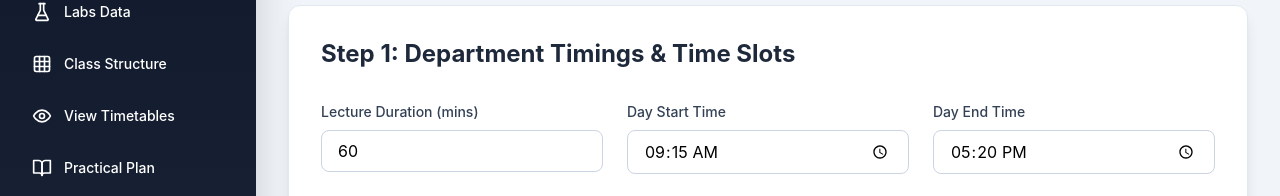
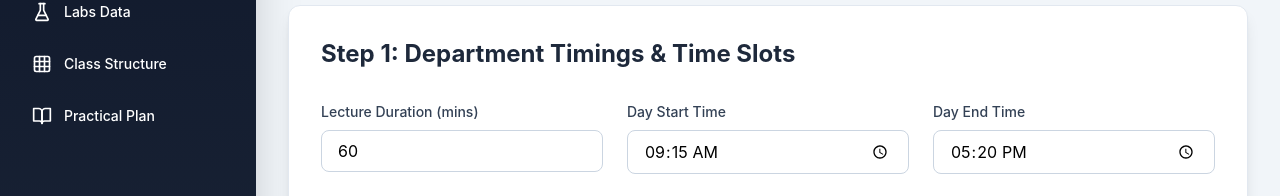
Before and after one commit to Tejas-2607/TimeTable, a React (Vite) app in the folder Frontend/: page / in a window 1280 px wide. Shown: the part 231-427 px from the top of the page. Built offline with nearby package versions, Linux system fonts and the light colour scheme; no server answers.

Commit message:
feat: Initialize frontend application and implement core timetable generation and data management features, including department timings, subjects, faculty, and labs.

```diff
--- a/Frontend/src/components/Sidebar.jsx
+++ b/Frontend/src/components/Sidebar.jsx
@@ -9,7 +9,7 @@ export default function Sidebar({ activeTab, onTabChange }) {
     { id: 'faculty', label: 'Faculty Data', icon: Users },
     { id: 'labs', label: 'Labs Data', icon: FlaskConical },
     { id: 'structure', label: 'Class Structure', icon: Grid3x3 },
-    { id: 'view', label: 'View Timetables', icon: Eye },
+    // { id: 'view', label: 'View Timetables', icon: Eye },
     { id: 'practical', label: 'Practical Plan', icon: BookOpen },
   ];
 
```
